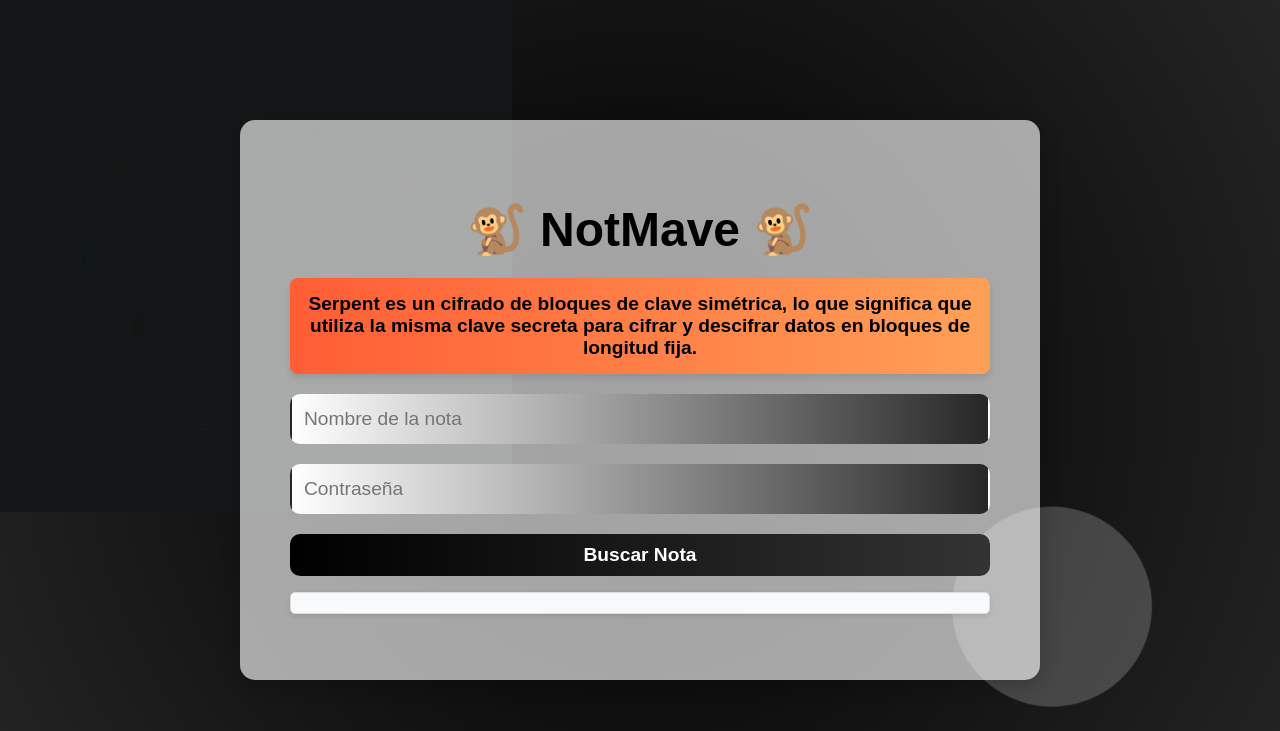
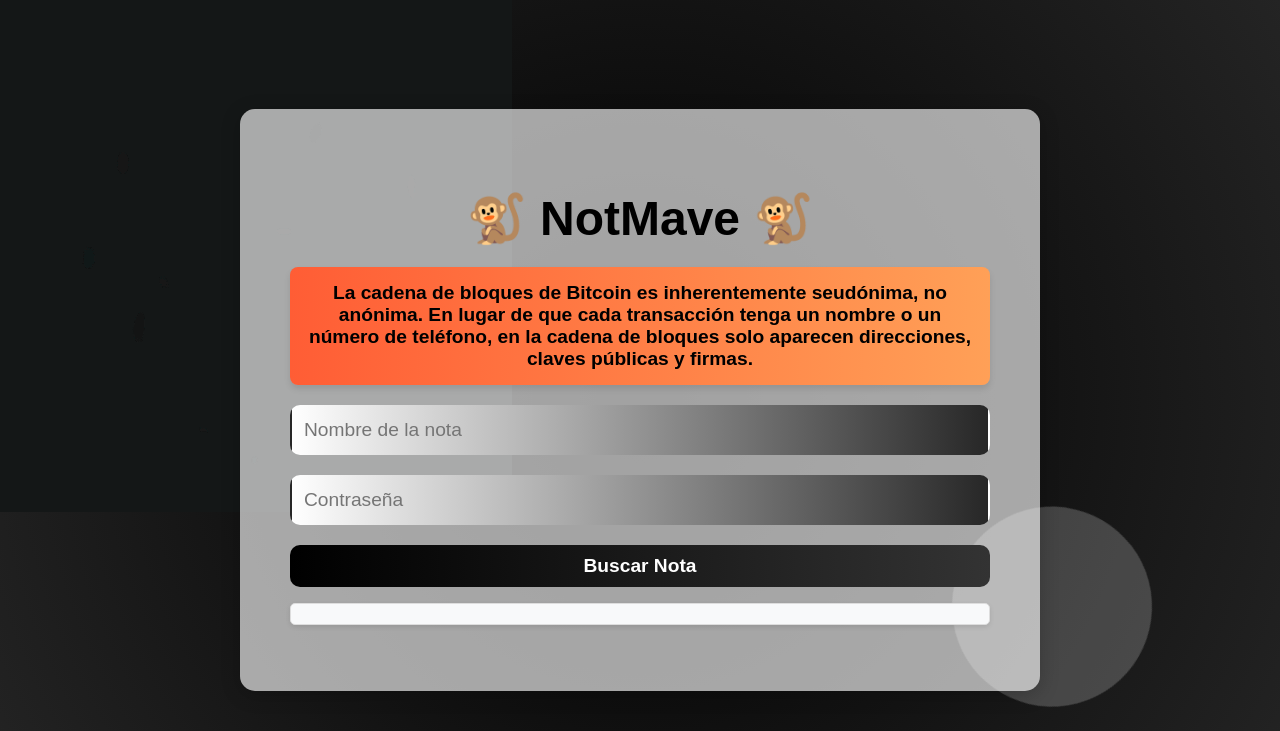
Before and after one commit to HanzMaverick/NotasMave, a Flask app: page / in a window 1280 px wide. Shown: the top 731 px of the page. Run offline with Flask 3, Linux system fonts and the light colour scheme; some libraries are stand-ins or nearby versions.

Commit message:
Juego 14mar

```diff
--- a/templates/search.html
+++ b/templates/search.html
@@ -129,7 +129,7 @@
 
     <!-- Carrusel de textos -->
     <div id="carousel" class="carousel">
-      <div class="carousel-item active"> Serpent es un cifrado de bloques de clave simétrica, lo que significa que utiliza la misma clave secreta para cifrar y descifrar datos en bloques de longitud fija. </div>
+      <div class="carousel-item active"> La cadena de bloques de Bitcoin es inherentemente seudónima, no anónima. En lugar de que cada transacción tenga un nombre o un número de teléfono, en la cadena de bloques solo aparecen direcciones, claves públicas y firmas.  </div>
       <div class="carousel-item" id="btcPriceSlide">💲 Cargando precio de Bitcoin...</div>
       <div class="carousel-item" id="btcVolumeSlide">📊 Cargando volumen de transacciones...</div>
       <div class="carousel-item" id="btcHashrateSlide">⚡ Cargando hashrate de la red...</div>
```
Also changed, not shown: instance/notes.db.
